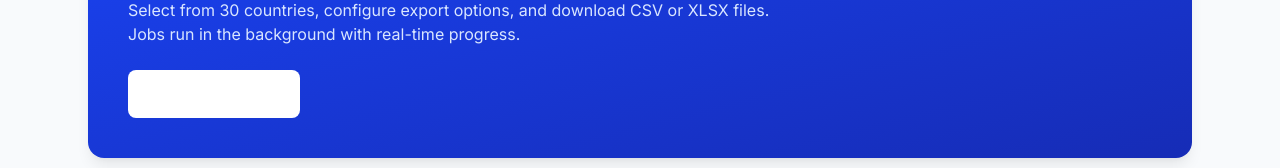
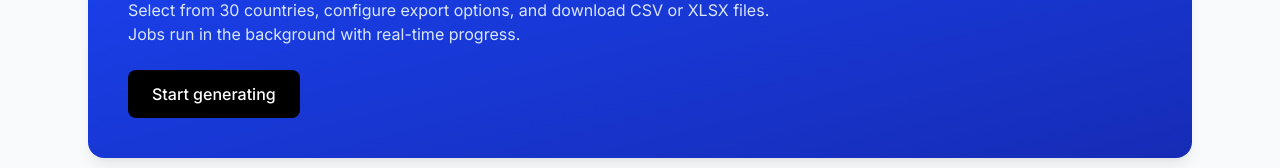
Before and after one commit to Vishalsahani156/Universal-Number-Generator, a Next.js app in the folder frontend/: page / in a window 1280 px wide. Shown: the part 219-387 px from the top of the page. Built offline with nearby package versions, Linux system fonts and the light colour scheme; no server answers.

Commit message:
Update button styles in DashboardPage for improved visibility and user interaction, changing background and text colors for better contrast.

```diff
--- a/frontend/app/page.tsx
+++ b/frontend/app/page.tsx
@@ -36,7 +36,7 @@ export default function DashboardPage() {
         <Link href="/generate" className="mt-6 inline-block">
           <Button
             size="lg"
-            className="bg-white text-brand-700 hover:bg-brand-50"
+            className="!bg-black !text-white hover:!bg-slate-800 border-0 focus-visible:ring-slate-500"
           >
             Start generating
           </Button>
```
